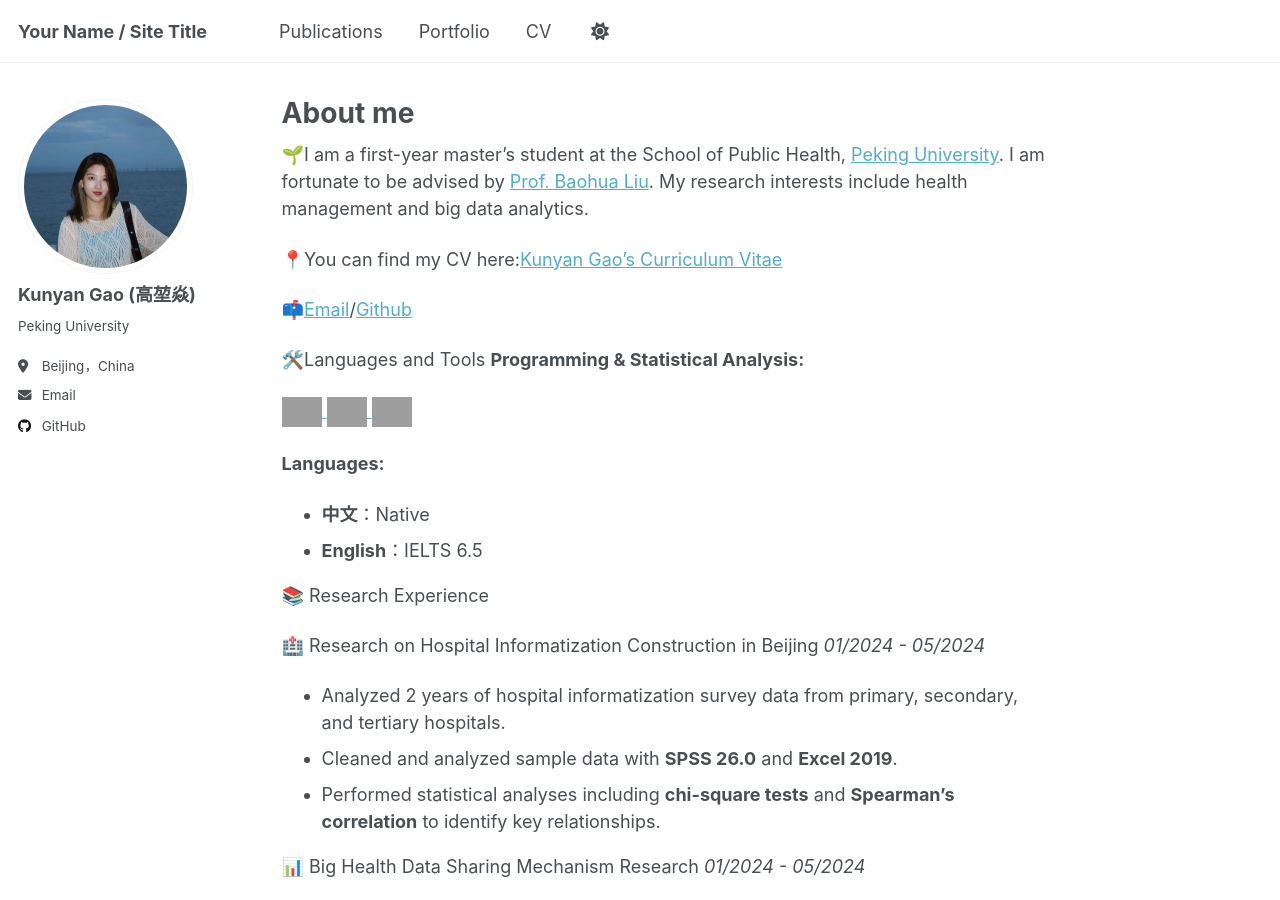
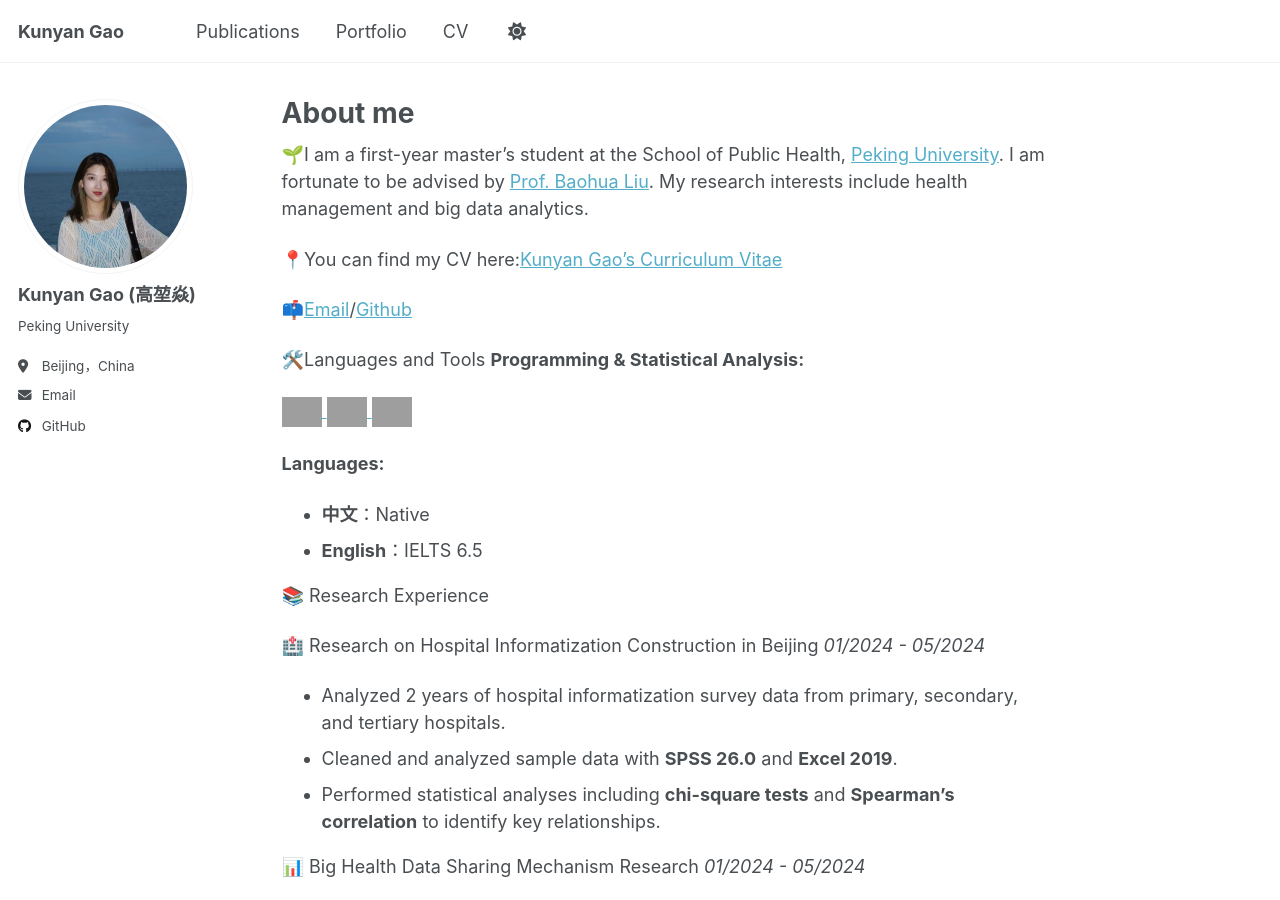
Before and after one commit to Alissa0106/Alissa0106.github.io, a Jekyll site: the page built from _pages/about.md, in a window 1280 px wide and 900 px high. Built offline with Jekyll 4.4.1, drawn with Linux system fonts in a browser that asks for light colours; a script that is not in the unit is left out; a file with an impossible date is left out; grey boxes are pictures that could not be loaded.

Commit message:
Update _config.yml

```diff
--- a/_config.yml
+++ b/_config.yml
@@ -9,7 +9,7 @@
 # Basic Site Settings
 locale                   : "en-US"
 site_theme               : "default" # Currently available options are "default", "air"
-title                    : "Your Name / Site Title"
+title                    : "Kunyan Gao"
 title_separator          : "-"
 name                     : &name "Your Name"
 description              : &description "Your Name's academic portfolio"   # Update this with a general description of your site, this is the default if not overridden by a page
```
